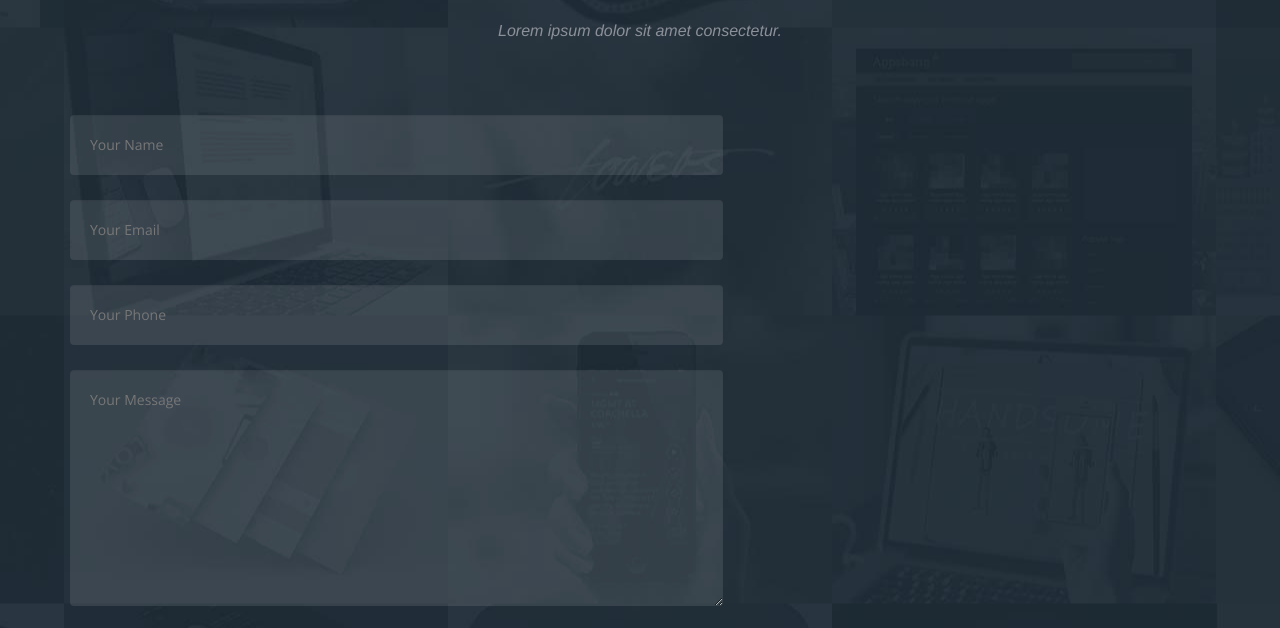
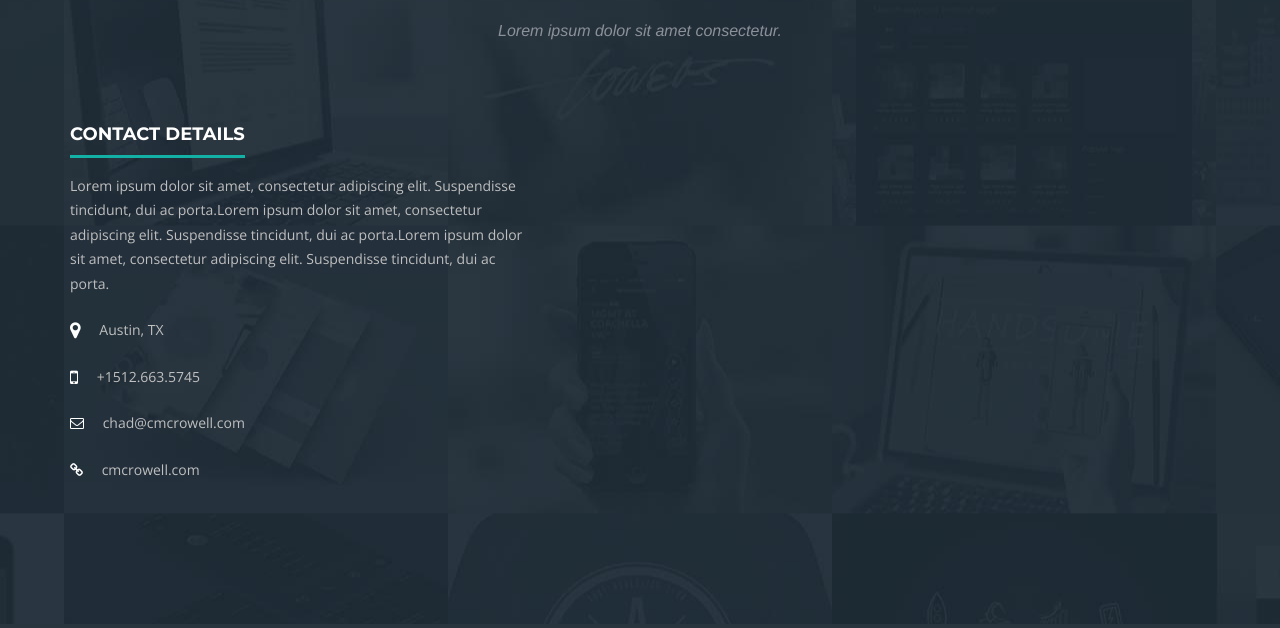
Before and after one commit to chadmcrowell/resume, a plain HTML site: page index.html in a window 1280 px wide. Shown: the part 7911-8539 px from the top of the page. Drawn offline with nearby package versions, Linux system fonts and the light colour scheme; a web font is replaced by a local one.

Commit message:
contact info changed

```diff
--- a/index.html
+++ b/index.html
@@ -728,60 +728,35 @@
         </div>
         <div class="row">
           <div class="col-lg-12">
-            <form action="POST" data-netlify="true">
+            <form name="sentMessage" id="contactForm" novalidate>
               <div class="row">
-                <div class="col-md-7 wow fadeInUp animated">
-                  <div class="form-group">
-                    <input
-                      type="text"
-                      class="form-control"
-                      placeholder="Your Name"
-                      id="name"
-                      required
-                      data-validation-required-message="Please enter your name."
-                    />
-                    <p class="help-block text-danger"></p>
+                <!-- Contact details -->
+                <div class="col-md-5">
+                  <div class="form-text wow fadeIn animated">
+                    <h4>Contact details</h4>
+                    <p>
+                      Lorem ipsum dolor sit amet, consectetur adipiscing elit.
+                      Suspendisse tincidunt, dui ac porta.Lorem ipsum dolor sit
+                      amet, consectetur adipiscing elit. Suspendisse tincidunt,
+                      dui ac porta.Lorem ipsum dolor sit amet, consectetur
+                      adipiscing elit. Suspendisse tincidunt, dui ac porta.
+                    </p>
+                    <p class="wow fadeInUp animated">
+                      <i class="fa fa-map-marker fa-lg"></i> Austin, TX
+                    </p>
+                    <p class="wow fadeInUp animated">
+                      <i class="fa fa-mobile fa-lg"></i> +1512.663.5745
+                    </p>
+                    <p class="wow fadeInUp animated">
+                      <i class="fa fa-envelope-o"></i> chad@cmcrowell.com
+                    </p>
+                    <p class="wow fadeInUp animated">
+                      <i class="fa fa-link"></i> cmcrowell.com
+                    </p>
                   </div>
-                  <div class="form-group">
-                    <input
-                      type="email"
-                      class="form-control"
-                      placeholder="Your Email"
-                      id="email"
-                      required
-                      data-validation-required-message="Please enter your email address."
-                    />
-                    <p class="help-block text-danger"></p>
-                  </div>
-                  <div class="form-group">
-                    <input
-                      type="tel"
-                      class="form-control"
-                      placeholder="Your Phone"
-                      id="phone"
-                      required
-                      data-validation-required-message="Please enter your phone number."
-                    />
-                    <p class="help-block text-danger"></p>
-                  </div>
-                  <div class="form-group">
-                    <textarea
-                      class="form-control"
-                      placeholder="Your Message"
-                      id="message"
-                      required
-                      data-validation-required-message="Please enter a message."
-                    ></textarea>
-                    <p class="help-block text-danger"></p>
-                  </div>
-                  <div id="success"></div>
-                  <button
-                    type="submit"
-                    class="btn btn-x3 wow bounceIn animated"
-                  >
-                    Send Message
-                  </button>
                 </div>
+                <!-- Contact details End -->
+                <div class="clearfix"></div>
               </div>
             </form>
           </div>
```
